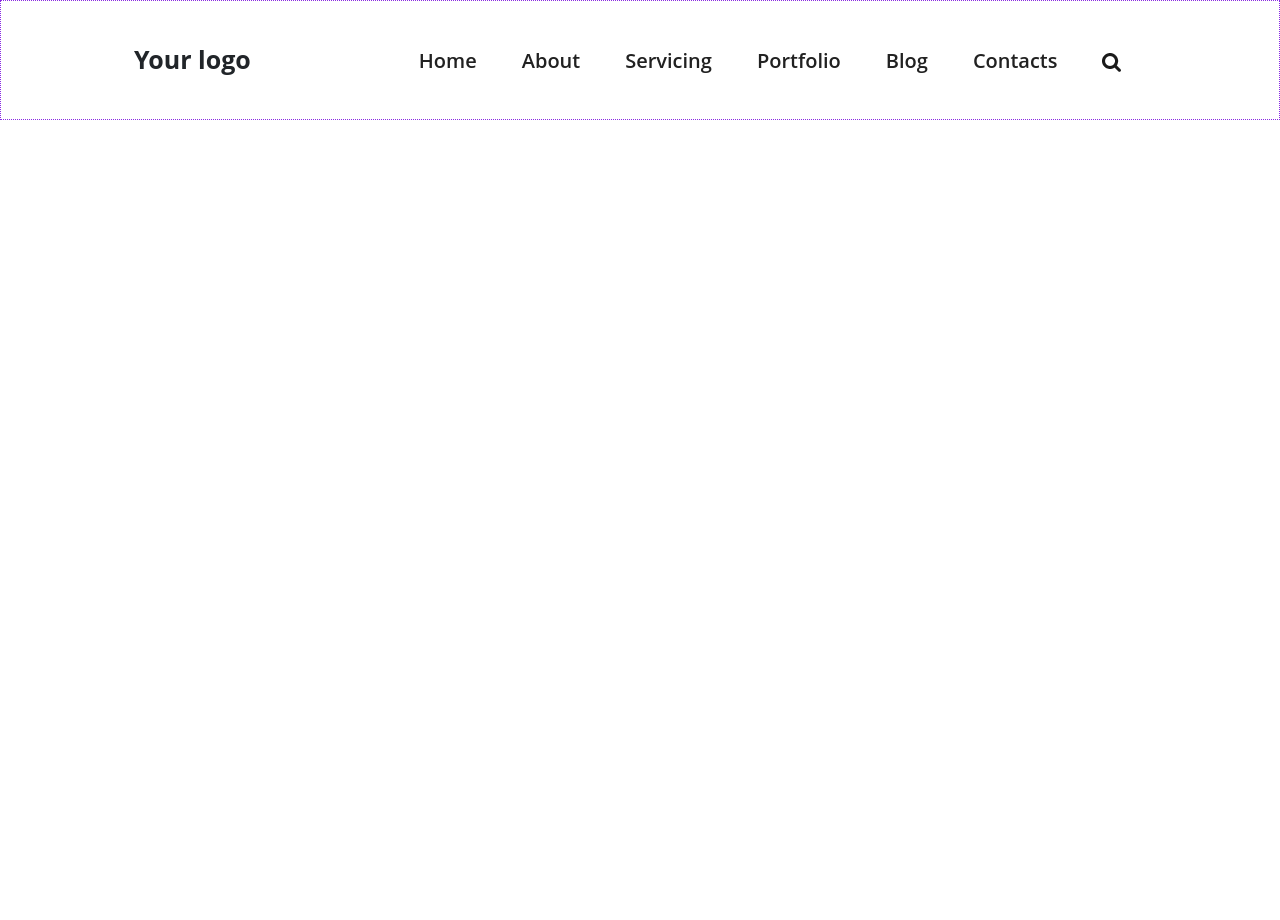
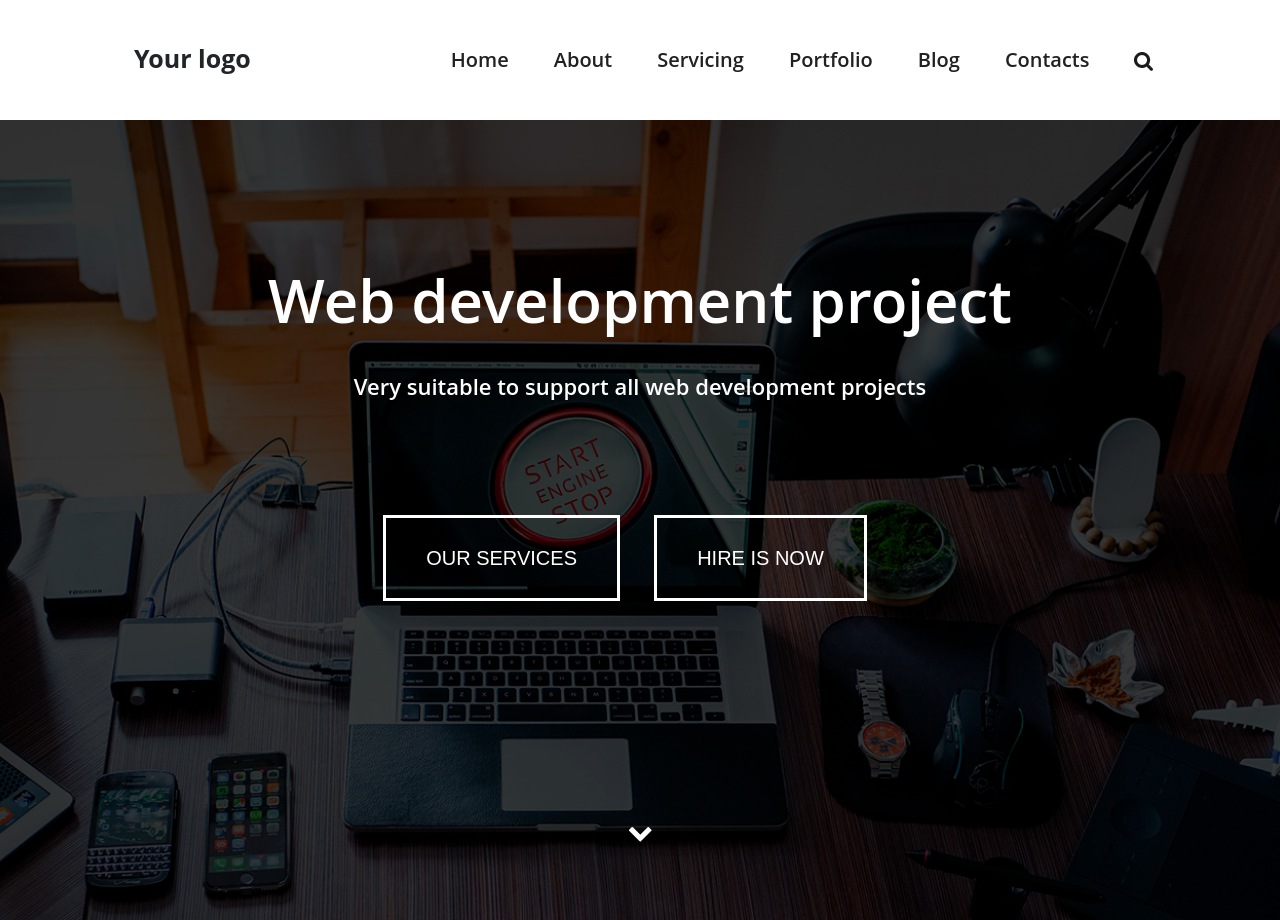
Before and after one commit to ScionRs/UniversalTemplate, a website: page src/index.html in a window 1280 px wide. Before the commit the page ends 800 px from the top, so only its background shows below. Drawn offline with Linux system fonts and the light colour scheme.

Commit message:
Added promo-section

```diff
--- a/src/index.html
+++ b/src/index.html
@@ -25,6 +25,21 @@
     </div>
 </header>
 
+<section class="promo">
+    <div class="container">
+<h1 class="promo__title">
+    Web development project
+</h1>
+    <h2 class="promo__subtitle">
+        Very suitable to support all web development projects
+    </h2>
+    <div class="promo__buttons">
+     <button class="promo__btn">Our Services</button>
+        <button class="promo__btn">Hire is now</button>
+    </div>
+        <div class="promo__icons"><img src="icons/downarrow.png" alt=""></div>
+    </div>
+</section>
 
 <script src="js/jquery-3.6.0.min.js"></script>
 </body>
--- a/src/sass/blocks/_header.scss
+++ b/src/sass/blocks/_header.scss
@@ -1,6 +1,5 @@
 .header{
   height: 120px;
-  border: 1px dotted blueviolet;
   font-family: "Open Sans Semibold",sans-serif;
   &__logo{
     font-family: "Open Sans",sans-serif;
@@ -14,7 +13,7 @@
   }
   &__menu{
     margin-top: 45px;
-    margin-left: 8em;
+    margin-left: 10em;
     display: flex;
     list-style-type: none;
     &-link{
--- /dev/null
+++ b/src/sass/blocks/_promo.scss
@@ -0,0 +1,42 @@
+
+.promo{
+  padding: 135px 0px 72px 0px;
+  min-height: 800px;
+  background: url('../../img/headerbackground.jpg') center (center / cover) no-repeat;
+  font-family: "Open Sans Semibold",sans-serif;
+  &__title{
+    font-size: 60px;
+    color: white;
+    text-align: center;
+  }
+  &__subtitle{
+    color: white;
+    font-size: 22px;
+    text-align: center;
+    margin-top: 25px;
+  }
+  &__buttons{
+    margin-top: 112px;
+    text-align: center;
+  }
+  &__btn{
+    font-family: "Robot - Bold",sans-serif;
+    font-size: 20px;
+    color:white;
+    background-color: transparent;
+    border: 3px solid white;
+    padding: 25px 40px;
+    text-transform: uppercase;
+    margin-right: 30px;
+    &:hover{
+      background-color: $green;
+      border: 3px solid $green;
+    }
+  }
+  &__icons{
+    display: block;
+    margin: 0 auto;
+    margin-top: 220px;
+    text-align: center;
+  }
+}
--- a/src/sass/style.scss
+++ b/src/sass/style.scss
@@ -4,7 +4,7 @@
 @import "libs/bootstrap-reboot.min";
 //blocks
 @import "blocks/header";
-
+@import "blocks/promo";
 .container {
   width: 1170px;
   padding-right: 15px;
```
Also changed, not shown: dist/css/style.min.css, dist/index.html, src/css/style.min.css.
